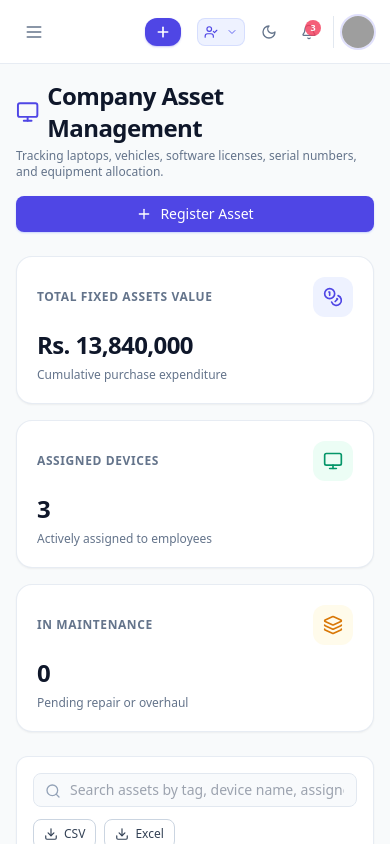
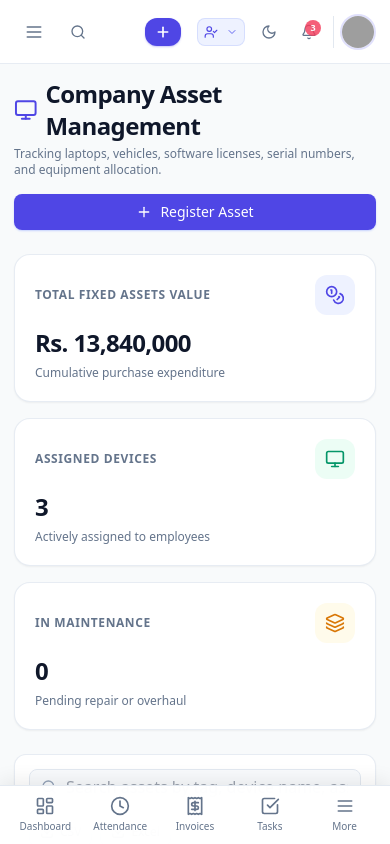
Before and after one commit to khurrammunir377-dot/project, a Next.js app: page /assets in a window 390 px wide. Shown: the top 844 px of the page. Built offline with nearby package versions, Linux system fonts and the light colour scheme; sample sign-in values are in the browser's storage; grey boxes are pictures that could not be loaded.

Commit message:
feat(mobile): comprehensive mobile responsiveness, bottom nav bar, touch optimizations, and drawer menus

```diff
--- a/src/app/globals.css
+++ b/src/app/globals.css
@@ -82,3 +82,18 @@ body {
   transform-style: preserve-3d;
   will-change: transform;
 }
+
+/* Mobile & Touch Optimizations */
+@media screen and (max-width: 768px) {
+  /* Prevent annoying iOS Safari auto-zoom on form inputs */
+  input:not([type="checkbox"]):not([type="radio"]),
+  select,
+  textarea {
+    font-size: 16px !important;
+  }
+}
+
+/* Smooth momentum scrolling on mobile touch devices */
+* {
+  -webkit-tap-highlight-color: transparent;
+}
--- a/src/components/layout/AppLayout.tsx
+++ b/src/components/layout/AppLayout.tsx
@@ -4,6 +4,7 @@ import React, { useState, useEffect } from 'react';
 import { usePathname, useRouter } from 'next/navigation';
 import { Sidebar } from './Sidebar';
 import { TopNavbar } from './TopNavbar';
+import { MobileBottomNav } from './MobileBottomNav';
 import { StoreProvider } from '@/lib/store/StoreContext';
 import { AuthProvider, useAuth } from '@/lib/auth/AuthContext';
 import { NexoraLogo } from '@/components/ui/NexoraLogo';
@@ -68,9 +69,12 @@ function ERPProtectedShell({ children }: { children: React.ReactNode }) {
         />
 
         {/* Dynamic Content Container */}
-        <main className="flex-1 p-4 sm:p-6 lg:p-8 max-w-7xl w-full mx-auto">
+        <main className="flex-1 p-3.5 sm:p-6 lg:p-8 max-w-7xl w-full mx-auto min-w-0 pb-24 lg:pb-8">
           {children}
         </main>
+
+        {/* Mobile Fixed Bottom Navigation Bar */}
+        <MobileBottomNav onOpenMenu={() => setSidebarOpen(true)} />
       </div>
     </div>
   );
--- /dev/null
+++ b/src/components/layout/MobileBottomNav.tsx
@@ -0,0 +1,115 @@
+'use client';
+
+import React from 'react';
+import Link from 'next/link';
+import { usePathname } from 'next/navigation';
+import {
+  LayoutDashboard,
+  Clock,
+  Receipt,
+  CheckSquare,
+  Menu,
+} from 'lucide-react';
+import { useERPStore } from '@/lib/store/StoreContext';
+import { useAuth } from '@/lib/auth/AuthContext';
+
+interface MobileBottomNavProps {
+  onOpenMenu: () => void;
+}
+
+export const MobileBottomNav: React.FC<MobileBottomNavProps> = ({ onOpenMenu }) => {
+  const pathname = usePathname();
+  const { state } = useERPStore();
+  const { currentUser } = useAuth();
+
+  const todayStr = new Date().toISOString().split('T')[0];
+  const todayRecord = state.attendance.find(
+    (a) =>
+      a.date === todayStr &&
+      (a.employeeId === currentUser?.employeeId || a.employeeName === currentUser?.name)
+  );
+  const isClockedIn = Boolean(todayRecord && !todayRecord.clockOut);
+
+  const navItems = [
+    {
+      name: 'Dashboard',
+      href: '/dashboard',
+      icon: LayoutDashboard,
+      badge: null,
+    },
+    {
+      name: 'Attendance',
+      href: '/hr/attendance',
+      icon: Clock,
+      badge: isClockedIn ? 'Active' : null,
+      badgeColor: 'bg-emerald-500',
+    },
+    {
+      name: 'Invoices',
+      href: '/sales/invoices',
+      icon: Receipt,
+      badge: null,
+    },
+    {
+      name: 'Tasks',
+      href: '/tasks',
+      icon: CheckSquare,
+      badge: null,
+    },
+  ];
+
+  return (
+    <nav
+      aria-label="Mobile Navigation"
+      className="lg:hidden fixed bottom-0 left-0 right-0 z-40 bg-white/95 dark:bg-slate-900/95 backdrop-blur-lg border-t border-slate-200/90 dark:border-slate-800 shadow-[0_-4px_20px_rgba(0,0,0,0.08)] px-2 pt-1.5 pb-[max(0.5rem,env(safe-area-inset-bottom))]"
+    >
+      <div className="flex items-center justify-around max-w-md mx-auto">
+        {navItems.map((item) => {
+          const isActive =
+            pathname === item.href ||
+            (item.href !== '/dashboard' && pathname?.startsWith(item.href));
+          const Icon = item.icon;
+
+          return (
+            <Link
+              key={item.href}
+              href={item.href}
+              className={`flex flex-col items-center justify-center flex-1 py-1 px-1 rounded-xl transition-all duration-200 relative ${
+                isActive
+                  ? 'text-indigo-600 dark:text-emerald-400 font-bold'
+                  : 'text-slate-500 dark:text-slate-400 hover:text-slate-900 dark:hover:text-slate-200'
+              }`}
+            >
+              <div className="relative">
+                <Icon
+                  className={`w-5 h-5 transition-transform duration-200 ${
+                    isActive ? 'scale-110' : ''
+                  }`}
+                />
+                {item.badge && (
+                  <span className="absolute -top-1 -right-1 w-2 h-2 rounded-full bg-emerald-400 shadow-[0_0_6px_#34d399] animate-pulse" />
+                )}
+              </div>
+              <span className="text-[10px] mt-1 font-medium leading-tight truncate max-w-[64px]">
+                {item.name}
+              </span>
+              {isActive && (
+                <span className="w-4 h-0.5 rounded-full bg-indigo-600 dark:bg-emerald-400 mt-0.5" />
+              )}
+            </Link>
+          );
+        })}
+
+        {/* Menu button to open full drawer */}
+        <button
+          type="button"
+          onClick={onOpenMenu}
+          className="flex flex-col items-center justify-center flex-1 py-1 px-1 rounded-xl text-slate-500 dark:text-slate-400 hover:text-slate-900 dark:hover:text-slate-200 transition-all active:scale-95"
+        >
+          <Menu className="w-5 h-5" />
+          <span className="text-[10px] mt-1 font-medium leading-tight">More</span>
+        </button>
+      </div>
+    </nav>
+  );
+};
--- a/src/components/layout/TopNavbar.tsx
+++ b/src/components/layout/TopNavbar.tsx
@@ -100,6 +100,14 @@ export const TopNavbar: React.FC<TopNavbarProps> = ({
 
           <button
             onClick={() => setIsSearchOpen(true)}
+            title="Search records and modules"
+            className="sm:hidden p-2 rounded-lg text-slate-500 hover:text-slate-900 hover:bg-slate-100 dark:hover:bg-slate-800 dark:hover:text-slate-200 transition-colors"
+          >
+            <Search className="w-4 h-4" />
+          </button>
+
+          <button
+            onClick={() => setIsSearchOpen(true)}
             className="hidden sm:flex items-center gap-2.5 px-3 py-1.5 rounded-lg border border-slate-200 dark:border-slate-800 bg-slate-50 dark:bg-slate-800/60 text-slate-400 hover:border-slate-300 dark:hover:border-slate-700 transition-colors text-xs w-56 lg:w-72 justify-between"
           >
             <span className="flex items-center gap-2">
@@ -126,7 +134,7 @@ export const TopNavbar: React.FC<TopNavbarProps> = ({
             </button>
 
             {isQuickAddOpen && (
-              <div className="absolute right-0 mt-2 w-56 rounded-2xl bg-white dark:bg-slate-900 border border-slate-200 dark:border-slate-800 shadow-2xl py-2 z-50 animate-in fade-in zoom-in-95 duration-150">
+              <div className="absolute right-0 mt-2 w-56 max-w-[calc(100vw-2rem)] rounded-2xl bg-white dark:bg-slate-900 border border-slate-200 dark:border-slate-800 shadow-2xl py-2 z-50 animate-in fade-in zoom-in-95 duration-150">
                 <div className="px-3 py-1 border-b border-slate-100 dark:border-slate-800 text-[10px] font-bold text-slate-400 uppercase tracking-wider">
                   Quick Action Launcher
                 </div>
@@ -196,7 +204,7 @@ export const TopNavbar: React.FC<TopNavbarProps> = ({
             </button>
 
             {isBranchMenuOpen && (
-              <div className="absolute right-0 mt-2 w-56 rounded-xl bg-white dark:bg-slate-900 border border-slate-200 dark:border-slate-800 shadow-xl py-1.5 z-50">
+              <div className="absolute right-0 mt-2 w-56 max-w-[calc(100vw-2rem)] rounded-xl bg-white dark:bg-slate-900 border border-slate-200 dark:border-slate-800 shadow-xl py-1.5 z-50">
                 <div className="px-3 py-1 text-[11px] font-semibold text-slate-400 uppercase tracking-wider">
                   Select Active Branch
                 </div>
@@ -233,7 +241,7 @@ export const TopNavbar: React.FC<TopNavbarProps> = ({
             </button>
 
             {isUserMenuOpen && (
-              <div className="absolute right-0 mt-2 w-72 rounded-xl bg-white dark:bg-slate-900 border border-slate-200 dark:border-slate-800 shadow-xl py-2 z-50">
+              <div className="absolute right-0 mt-2 w-72 max-w-[calc(100vw-2rem)] rounded-xl bg-white dark:bg-slate-900 border border-slate-200 dark:border-slate-800 shadow-xl py-2 z-50">
                 <div className="px-3.5 pb-2 border-b border-slate-100 dark:border-slate-800">
                   <div className="text-[11px] font-semibold uppercase tracking-wider text-slate-400">
                     Switch Persona / Role
@@ -302,7 +310,7 @@ export const TopNavbar: React.FC<TopNavbarProps> = ({
             </button>
 
             {isNotifOpen && (
-              <div className="absolute right-0 mt-2 w-80 sm:w-96 rounded-2xl bg-white dark:bg-slate-900 border border-slate-200 dark:border-slate-800 shadow-2xl z-50 overflow-hidden">
+              <div className="fixed sm:absolute right-3 sm:right-0 left-3 sm:left-auto mt-2 sm:w-96 max-w-sm rounded-2xl bg-white dark:bg-slate-900 border border-slate-200 dark:border-slate-800 shadow-2xl z-50 overflow-hidden">
                 <div className="px-4 py-3 border-b border-slate-100 dark:border-slate-800 flex items-center justify-between">
                   <div className="flex items-center gap-2">
                     <h4 className="text-sm font-bold text-slate-900 dark:text-slate-100">
--- a/src/components/ui/DataTable.tsx
+++ b/src/components/ui/DataTable.tsx
@@ -100,10 +100,10 @@ export function DataTable<T extends Record<string, any>>({
   return (
     <div className="bg-white dark:bg-slate-900 border border-slate-200/80 dark:border-slate-800 rounded-xl shadow-sm overflow-hidden">
       {/* Top Bar */}
-      <div className="p-4 border-b border-slate-100 dark:border-slate-800 flex flex-col md:flex-row md:items-center justify-between gap-3">
-        <div className="flex items-center gap-3">
+      <div className="p-3.5 sm:p-4 border-b border-slate-100 dark:border-slate-800 flex flex-col md:flex-row md:items-center justify-between gap-3">
+        <div className="flex flex-col sm:flex-row sm:items-center gap-2.5 w-full md:w-auto">
           {title && <h3 className="text-base font-bold text-slate-900 dark:text-slate-100">{title}</h3>}
-          <div className="relative w-full md:w-64">
+          <div className="relative w-full sm:w-64">
             <Search className="w-4 h-4 absolute left-3 top-2.5 text-slate-400" />
             <input
               type="text"
@@ -113,12 +113,12 @@ export function DataTable<T extends Record<string, any>>({
                 setQuery(e.target.value);
                 setCurrentPage(1);
               }}
-              className="w-full pl-9 pr-3 py-1.5 text-sm bg-slate-50 dark:bg-slate-800/80 border border-slate-200 dark:border-slate-700 rounded-lg focus:outline-none focus:ring-1 focus:ring-indigo-500"
+              className="w-full pl-9 pr-3 py-1.5 text-xs sm:text-sm bg-slate-50 dark:bg-slate-800/80 border border-slate-200 dark:border-slate-700 rounded-lg focus:outline-none focus:ring-1 focus:ring-indigo-500"
             />
           </div>
         </div>
 
-        <div className="flex items-center gap-2 flex-wrap">
+        <div className="flex items-center gap-2 flex-wrap w-full md:w-auto justify-start md:justify-end">
           <Button variant="outline" size="sm" onClick={handleExportCSV} icon={<Download className="w-3.5 h-3.5" />}>
             CSV
           </Button>
@@ -130,14 +130,14 @@ export function DataTable<T extends Record<string, any>>({
       </div>
 
       {/* Table Content */}
-      <div className="overflow-x-auto">
-        <table className="w-full text-left text-sm text-slate-600 dark:text-slate-300">
+      <div className="overflow-x-auto touch-pan-x">
+        <table className="w-full text-left text-xs sm:text-sm text-slate-600 dark:text-slate-300">
           <thead className="bg-slate-50/75 dark:bg-slate-800/50 text-xs font-semibold uppercase text-slate-500 dark:text-slate-400 border-b border-slate-200/60 dark:border-slate-800">
             <tr>
               {columns.map((col, idx) => (
                 <th
                   key={idx}
-                  className={`px-4 py-3 ${col.sortable ? 'cursor-pointer select-none hover:text-slate-900 dark:hover:text-white' : ''}`}
+                  className={`px-3 sm:px-4 py-2.5 sm:py-3 whitespace-nowrap ${col.sortable ? 'cursor-pointer select-none hover:text-slate-900 dark:hover:text-white' : ''}`}
                   onClick={() => col.sortable && handleSort(col.accessorKey as string)}
                 >
                   <div className="flex items-center gap-1.5">
@@ -167,7 +167,7 @@ export function DataTable<T extends Record<string, any>>({
                   }`}
                 >
                   {columns.map((col, colIdx) => (
-                    <td key={colIdx} className="px-4 py-3.5 whitespace-nowrap">
+                    <td key={colIdx} className="px-3 sm:px-4 py-3 whitespace-nowrap">
                       {col.render
                         ? col.render(row)
                         : col.accessorKey
@@ -183,7 +183,7 @@ export function DataTable<T extends Record<string, any>>({
       </div>
 
       {/* Pagination Footer */}
-      <div className="px-4 py-3 border-t border-slate-100 dark:border-slate-800 flex items-center justify-between text-xs text-slate-500">
+      <div className="px-3.5 sm:px-4 py-3 border-t border-slate-100 dark:border-slate-800 flex flex-col sm:flex-row items-center justify-between gap-2.5 text-xs text-slate-500">
         <div>
           Showing <span className="font-semibold text-slate-700 dark:text-slate-300">
             {sortedData.length === 0 ? 0 : (currentPage - 1) * pageSize + 1}
```
Also changed, not shown: src/app/dashboard/page.tsx (+10 -8 lines), src/app/hr/attendance/page.tsx (+4 -4 lines), src/app/layout.tsx (+12 -1 lines), src/app/page.tsx (+64 -2 lines), src/components/layout/Sidebar.tsx (+30 -3 lines), src/components/ui/Modal.tsx (+7 -7 lines).
